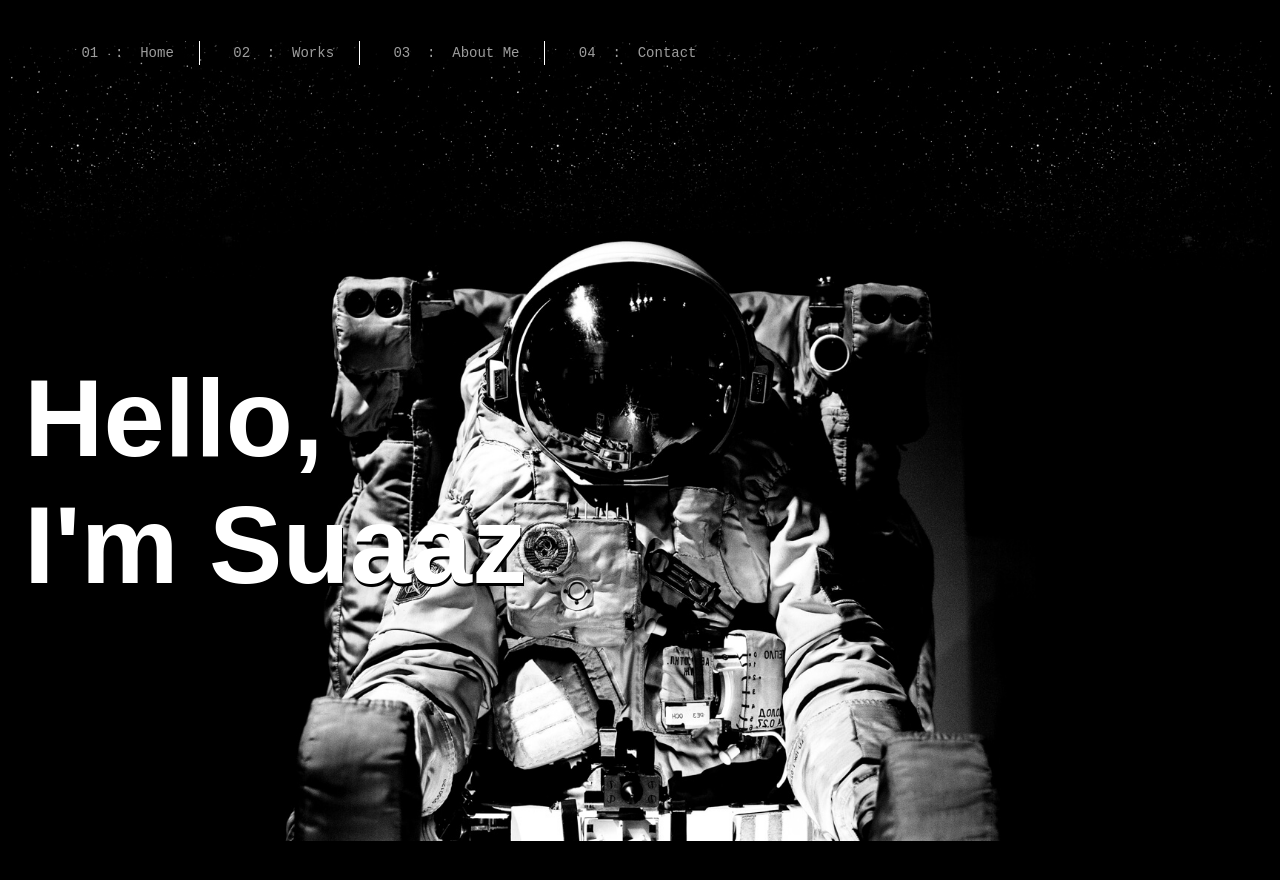
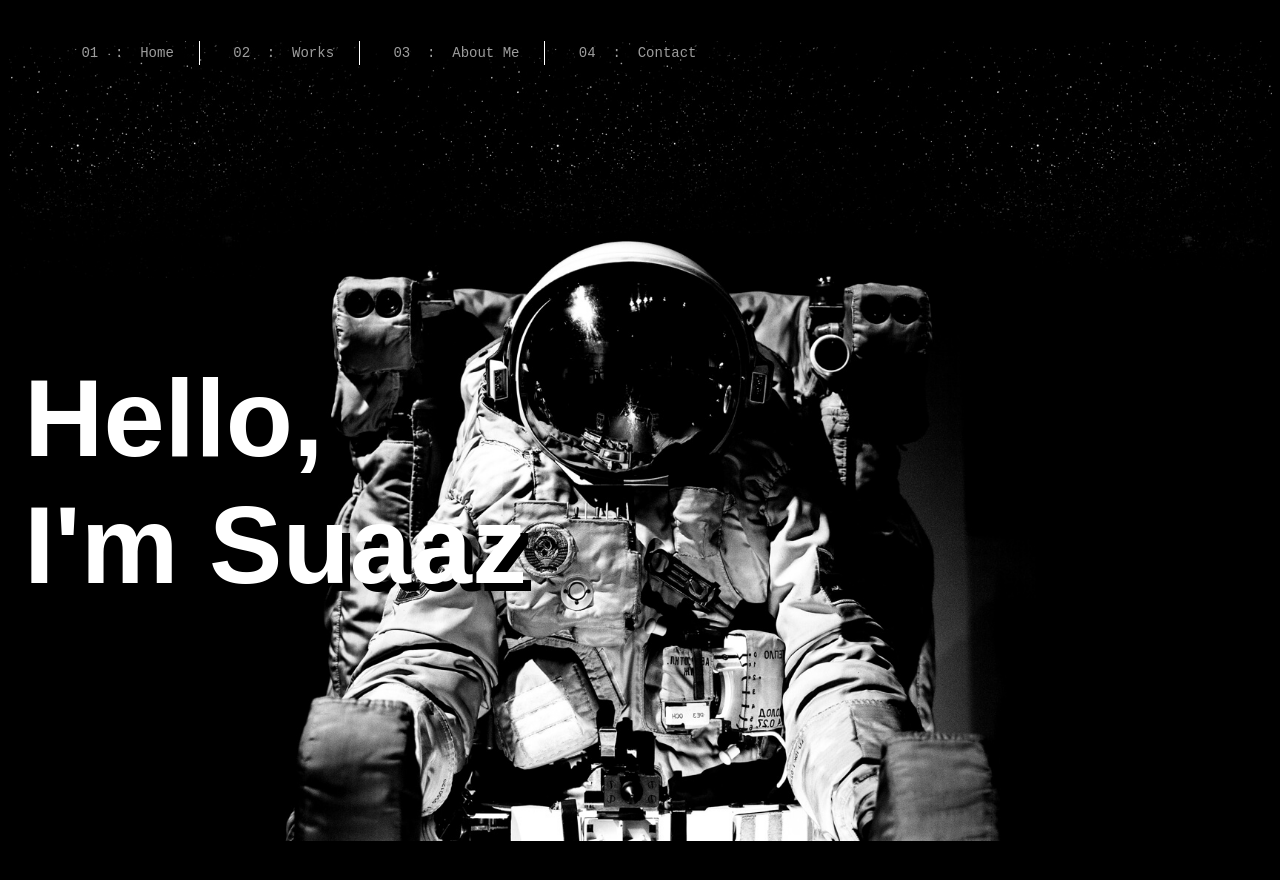
Before and after one commit to suaaz/Portfolio, a plain HTML site: page index.html in a window 1280 px wide. Drawn offline with Linux system fonts and the light colour scheme.

Commit message:
Add files via upload

```diff
--- a/portfolio.css
+++ b/portfolio.css
@@ -86,7 +86,7 @@ li {
     font-weight: bolder;
     margin: 0px;
     height: auto;
-    text-shadow: 1px 3px #000000;
+    text-shadow: 8px 8px #000000;
 }
 
 .media_queries {
```
